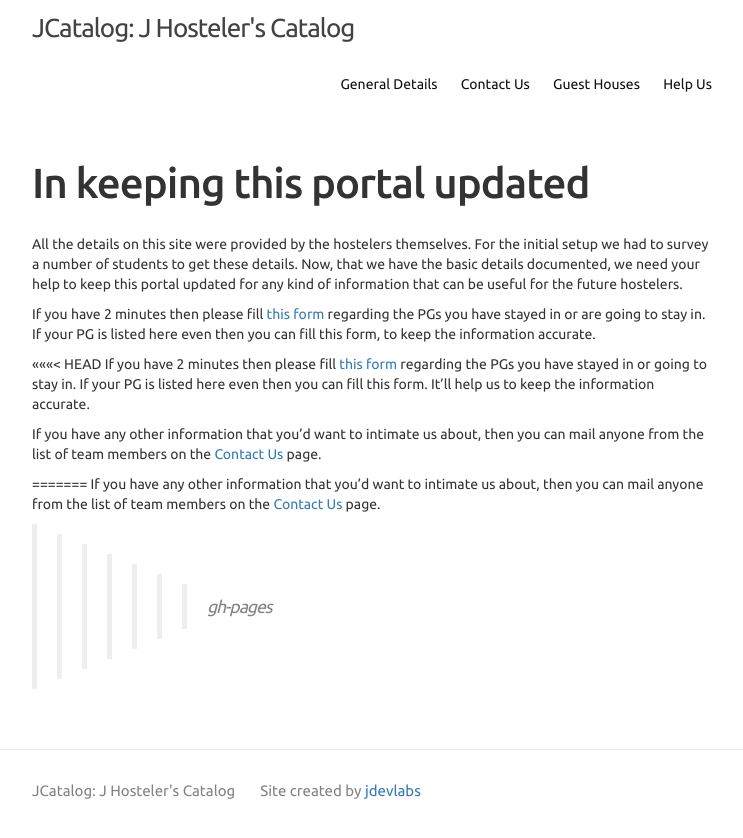
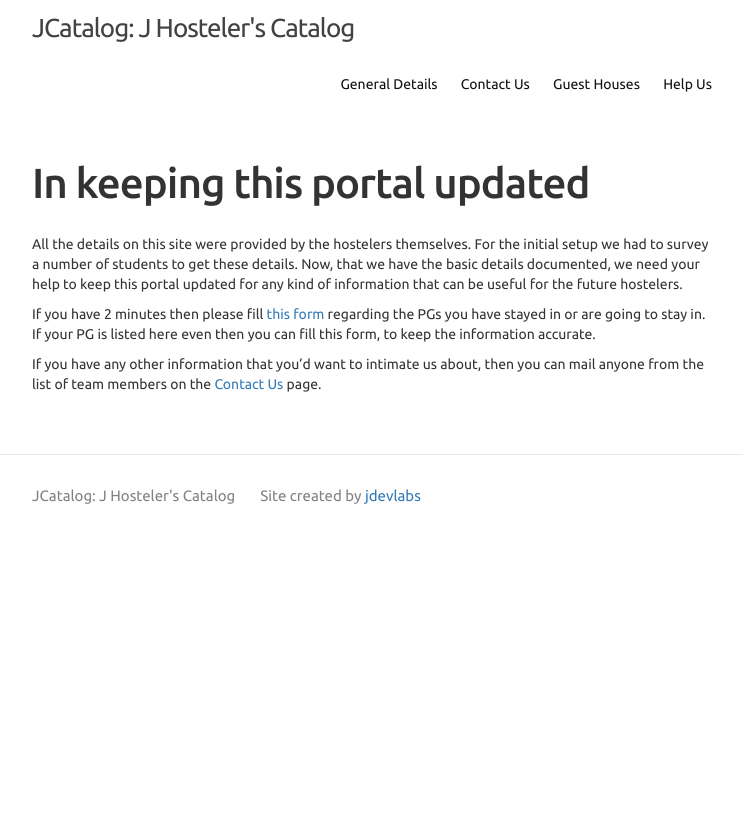
Before and after one commit to jdevlabs/JCatalog, a Jekyll site: the page built from pages/help_us/index.md, in a window 1280 px wide. Shown: the top 838 px of the page, without its empty margins (268-1011 px from the left). Built offline with Jekyll 4.4.1, drawn with Linux system fonts in a browser that asks for light colours; nearby versions of some CDN libraries.

Commit message:
tidying up

```diff
--- a/pages/help_us/index.md
+++ b/pages/help_us/index.md
@@ -9,11 +9,4 @@ All the details on this site were provided by the hostelers themselves. For the
 
 If you have 2 minutes then please fill [this form](http://tinyurl.com/helpusform) regarding the PGs you have stayed in or are going to stay in. If your PG is listed here even then you can fill this form, to keep the information accurate.
 
-<<<<<<< HEAD
-If you have 2 minutes then please fill [this form](http://tinyurl.com/helpusform) regarding the PGs you have stayed in or going to stay in. If your PG is listed here even then you can fill this form. It'll help us to keep the information accurate.
-
 If you have any other information that you'd want to intimate us about, then you can mail anyone from the list of team members on the [Contact Us]({{ site.url }}/JCatalog/contact/) page.
-
-=======
-If you have any other information that you'd want to intimate us about, then you can mail anyone from the list of team members on the [Contact Us]({{ site.url }}/JCatalog/contact/) page.
->>>>>>> gh-pages
```
Also changed, not shown: pages/General/index.md (+9 -18 lines).
